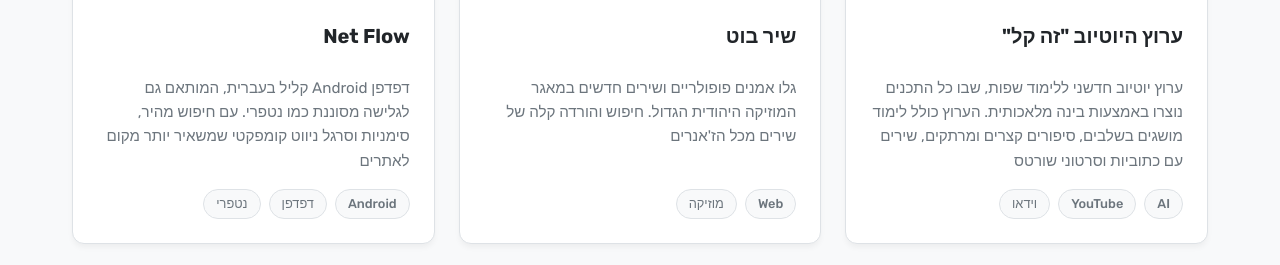
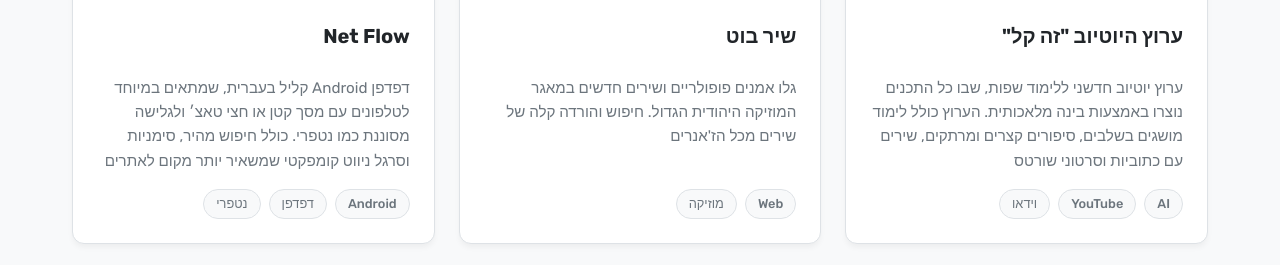
Before and after one commit to NHLOCAL/NHLOCAL.github.io, a Jekyll site: the page built from index.html, in a window 1280 px wide and 900 px high, scrolled down 1275 px, cut to the strip 181-446 px from the top of the window. Built offline with Jekyll 4.4.1, drawn with Linux system fonts in a browser that asks for light colours.

Commit message:
Clarify Net Flow is ideal for small-screen and semi-touch phones

```diff
--- a/_data/projects.yml
+++ b/_data/projects.yml
@@ -27,7 +27,7 @@ projects:
     tags: ['Web', 'מוזיקה']
   - title: 'Net Flow'
     url: 'https://github.com/NHLOCAL/net_flow'
-    description: 'דפדפן Android קליל בעברית, המותאם גם לגלישה מסוננת כמו נטפרי. עם חיפוש מהיר, סימניות וסרגל ניווט קומפקטי שמשאיר יותר מקום לאתרים'
+    description: 'דפדפן Android קליל בעברית, שמתאים במיוחד לטלפונים עם מסך קטן או חצי טאצ׳ ולגלישה מסוננת כמו נטפרי. כולל חיפוש מהיר, סימניות וסרגל ניווט קומפקטי שמשאיר יותר מקום לאתרים'
     image: 'https://github.com/NHLOCAL/net_flow/blob/main/screen.png?raw=true'
     tags: ['Android', 'דפדפן', 'נטפרי']
   - title: 'שמור וזכור'
```
